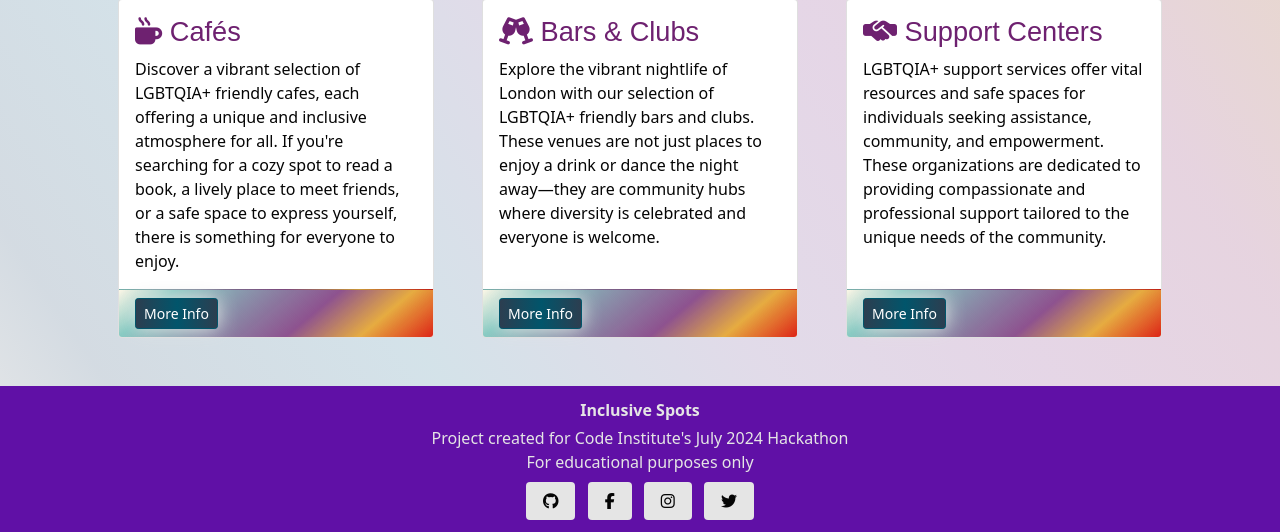
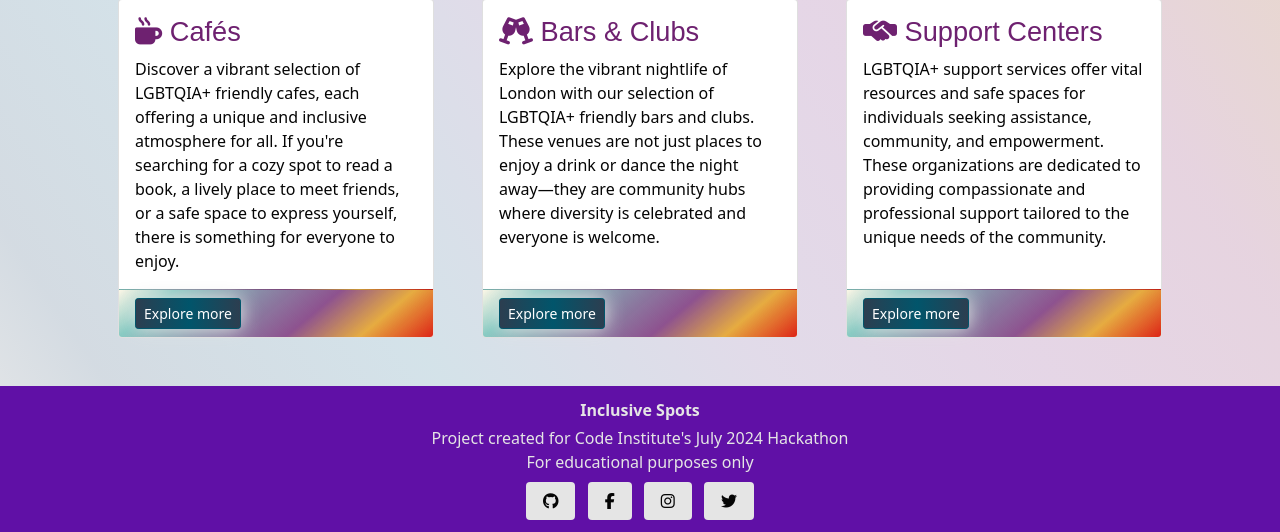
Before and after one commit to VCGithubCode/prideful-programmers, a Django app: page / in a window 1280 px wide. Shown: the part 684-1216 px from the top of the page. Run offline with Django 3.2, Linux system fonts and the light colour scheme; some libraries are stand-ins or nearby versions; some web fonts are replaced.

Commit message:
Edit button content

```diff
--- a/home/templates/index.html
+++ b/home/templates/index.html
@@ -16,7 +16,7 @@
                 up-to-date information on safe spaces where every individual can feel accepted, respected, and
                 celebrated. We envision a world where LGBTQIA+ individuals can freely explore and engage with their
                 communities without fear, knowing there is access to safe, inclusive, and supportive environments.</p>
-            <a class="btn btn-primary" href="#!">Explore venues</a>
+            <a class="btn btn-primary" href="#!" aria-labels="Link to Venues page">Explore venues</a>
         </div>
     </div>
 
@@ -38,7 +38,7 @@
                         space to express yourself, there is something for everyone to enjoy.</p>
                 </div>
                 <div class="card-footer custom-footer">
-                    <a class="btn btn-primary btn-sm" href="#!">More Info</a>
+                    <a class="btn btn-primary btn-sm" href="#!" aria-labels="Link to Venues page">Explore more</a>
                 </div>
             </div>
         </div>
@@ -52,7 +52,7 @@
                         are community hubs where diversity is celebrated and everyone is welcome.</p>
                 </div>
                 <div class="card-footer custom-footer">
-                    <a class="btn btn-primary btn-sm" href="#!">More Info</a>
+                    <a class="btn btn-primary btn-sm" href="#!" aria-labels="Link to Venues page">Explore more</a>
                 </div>
             </div>
         </div>
@@ -66,7 +66,7 @@
                         compassionate and professional support tailored to the unique needs of the community.</p>
                 </div>
                 <div class="card-footer custom-footer">
-                    <a class="btn btn-primary btn-sm" href="#!">More Info</a>
+                    <a class="btn btn-primary btn-sm" href="#!" aria-labels="Link to Venues page">Explore more</a>
                 </div>
             </div>
         </div>
```
